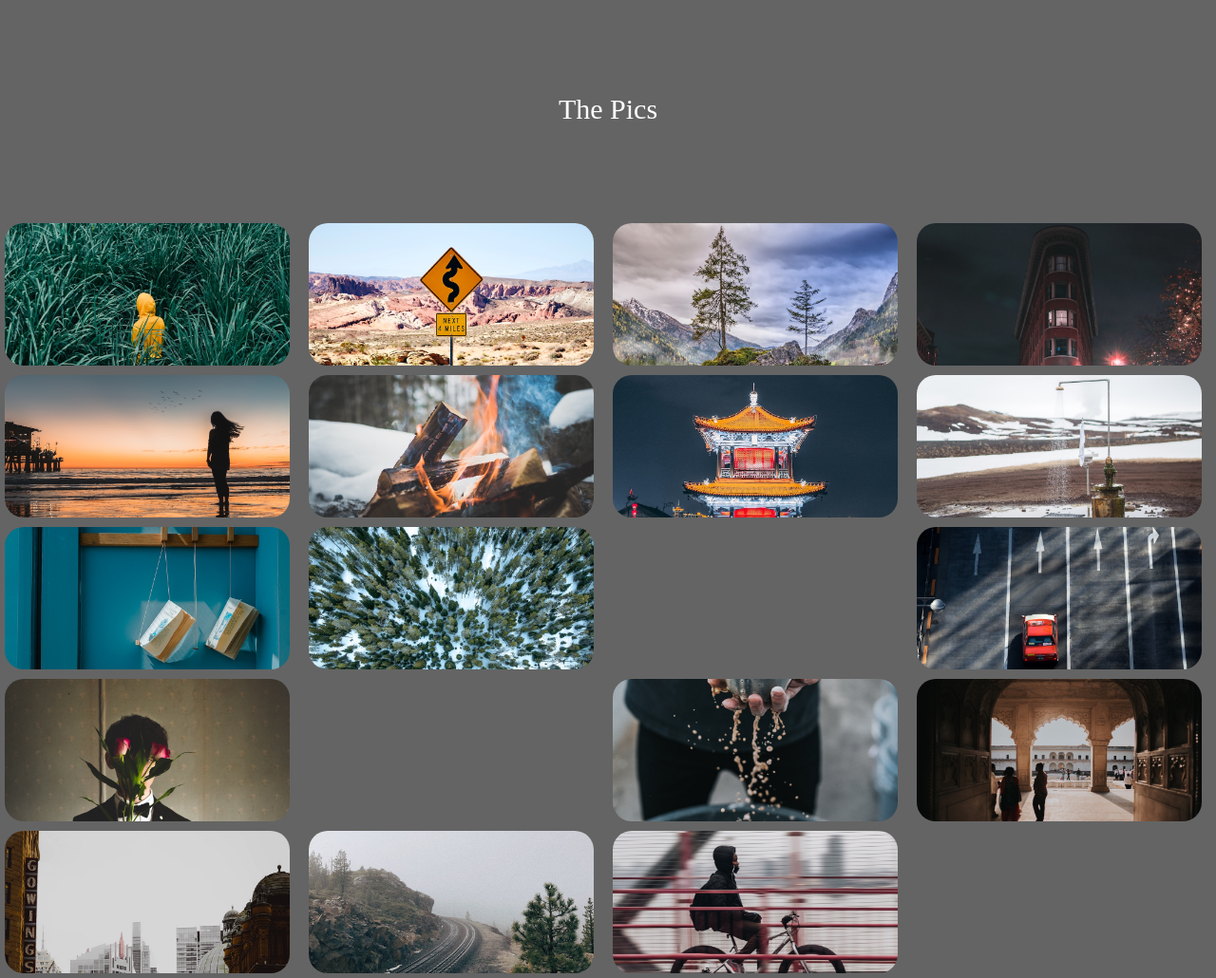
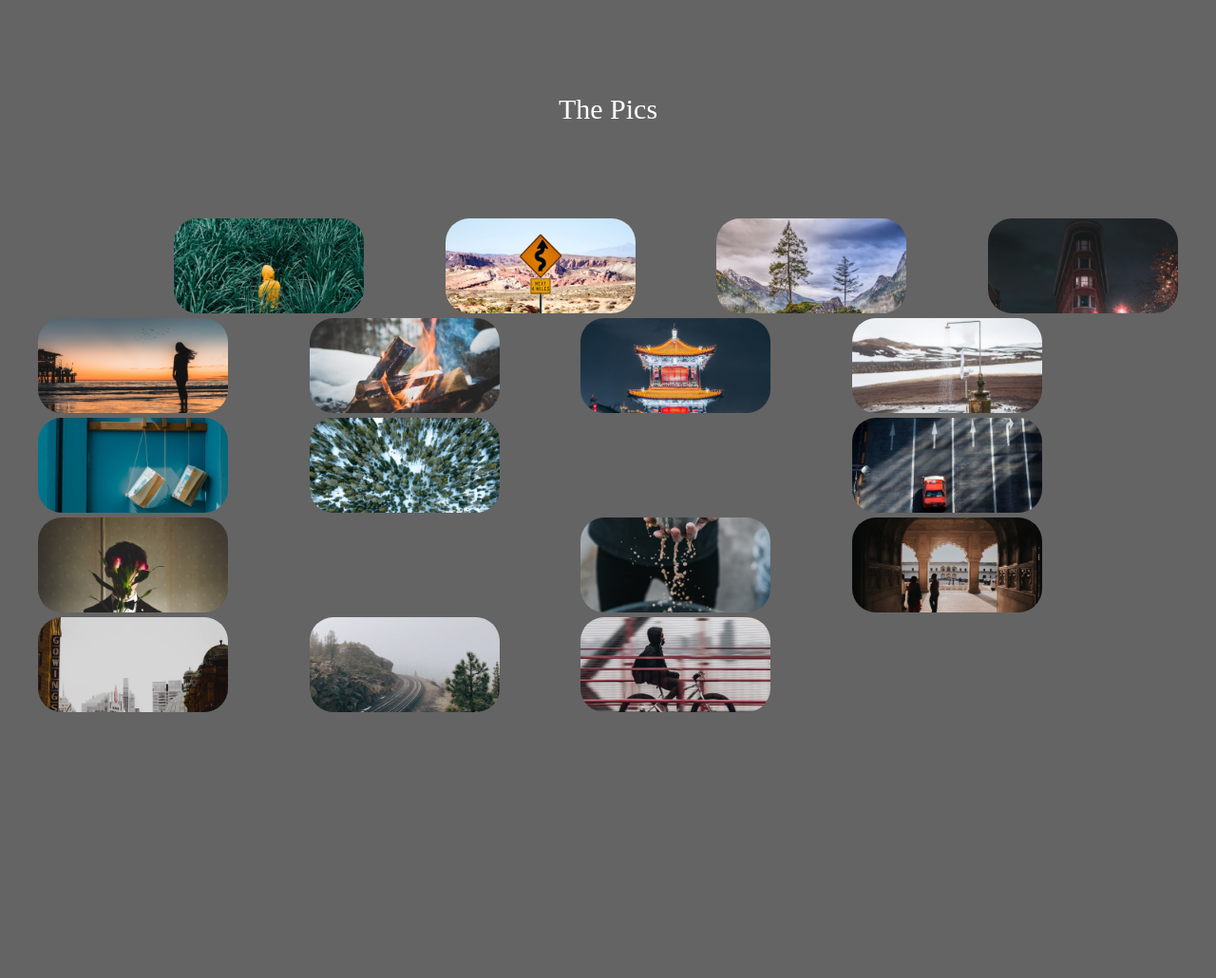
Before and after one commit to zmiles17/Homework, a plain HTML site: page Unit-2/Design-2/Unsolved/index.html in a window 1280 px wide. Shown: the whole page at 95% size. After the commit the page ends 820 px from the top, so only its background shows below. Drawn offline with Linux system fonts and the light colour scheme; a web font is replaced by a local one.

Commit message:
MediumDesign2

```diff
--- a/Unit-2/Design-2/Unsolved/index.html
+++ b/Unit-2/Design-2/Unsolved/index.html
@@ -16,7 +16,7 @@
   </header>
 
   <main>
-
+      <div class="empty"></div>
       <img src="images/a.jpg" class="a"/>
       <img src="images/b.jpg" class="b"/>
       <img src="images/c.jpg" class="c"/>
--- a/Unit-2/Design-2/Unsolved/style.css
+++ b/Unit-2/Design-2/Unsolved/style.css
@@ -19,13 +19,13 @@ main {
     ".h" ".i"
     ".j";
     justify-content: center;
-    position: relative;
+    grid-gap: 5px;
+    margin: 50px auto;
 }
 img {
-    border: rgb(100, 100, 100) 5px solid;
     border-radius: 25px;
-    height: 150px;
-    width: 300px;
+    height: 100px;
+    width: 200px;
 }
 .a {
     justify-self: center;
@@ -35,11 +35,18 @@ img {
 and (max-width: 1366px) {
     main {
         display: grid;
-        grid-template-columns: repeat(4, 1fr);
-        grid-template-rows: repeat(5, 1fr);
+        grid-template-columns: repeat(9, 1fr);
+        grid-template-rows: repeat(4, 1fr);
+        align-items: center;
+        justify-items: center;
     }
-    .a {
-        justify-self: left;
+    img {
+        grid-column: span 2;
+    }
+    div {
+        grid-column: span 2;
+    }
+    .empty {
         grid-column: span 1;
     }
 }
```
Also changed, not shown: Unit-2/Portfolio/index.html (+2 -1 lines), Unit-2/Portfolio/style.css (+5 -6 lines).
